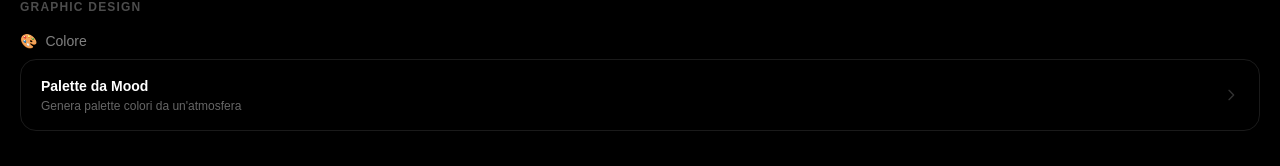
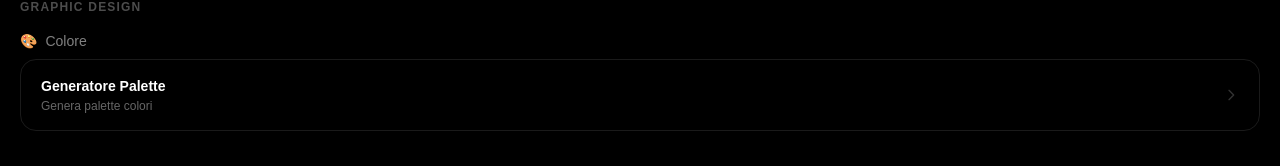
Before and after one commit to ctrlzacca/av-workflow-manager, a Next.js app: page /tools in a window 1280 px wide. Shown: the part 460-626 px from the top of the page. Built offline with nearby package versions, Linux system fonts and the light colour scheme.

Commit message:
nuovo tool palette_2

```diff
--- a/app/tools/page.tsx
+++ b/app/tools/page.tsx
@@ -712,7 +712,7 @@ const TOOL_CATEGORIES = [
         icon: null,
         emoji: "🎨",
         tools: [
-          { id: "palette" as ToolId, name: "Palette da Mood", description: "Genera palette colori da un'atmosfera" },
+          { id: "palette" as ToolId, name: "Generatore Palette", description: "Genera palette colori" },
         ],
       },
     ],
```
